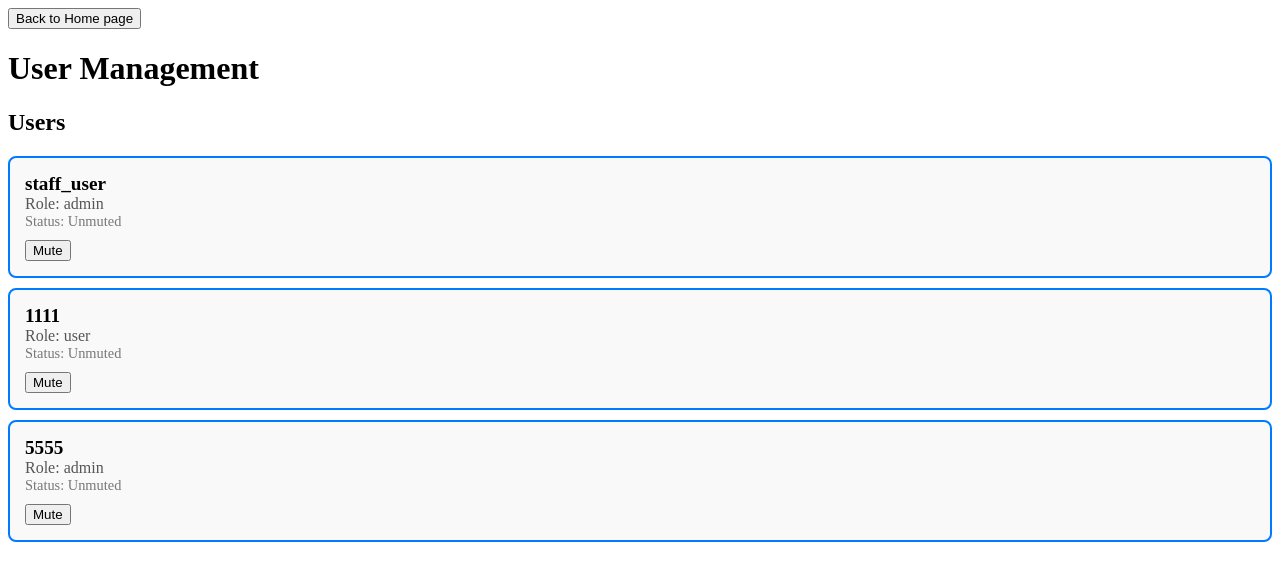
After one commit to Jack1in/INFO2222, a Flask app: page /user_management in a window 1280 px wide. The commit adds this page. Shown: the top 581 px of the page. Run offline with Flask 3, Linux system fonts and the light colour scheme; data comes from the database, SQL or seed files in the repository; both versions use the stored data as it was after the commit.

Commit message:
finished part4.d

```diff
--- a/app.py
+++ b/app.py
@@ -168,12 +168,14 @@ def get_messages(username, chat_partner,room_id):
 def home():
     username = request.args.get("username")
     sessionKey = request.args.get('sessionKey')
-    role = request.args.get('role')
     if request.args.get("sessionKey") != session.get(username):
         return redirect(url_for("login"))
+    user = db.get_user(username)
+    role = user.role if user else 'user'
     friend_requests = db.get_friend_requests(username)
     friends_list = db.get_friends_list(username)
     return render_template("home.jinja", username=username, friend_requests=friend_requests, friends_list=friends_list, sessionKey=sessionKey, role=role)
+
 
 @app.route("/send_request", methods=["POST"])
 def send_request():
@@ -534,5 +536,42 @@ def delete_comment():
     except Exception as e:
         return jsonify({"error": str(e)}), 500
 
+# 用户管理页面
+@app.route('/user_management')
+def user_management():
+    username = request.args.get('username')
+    sessionKey = request.args.get('sessionKey')
+    if request.args.get("sessionKey") != session.get(username):
+        return redirect(url_for("login"))
+    return render_template('user_management.jinja', username=username, sessionKey=sessionKey)
+
+@app.route('/get_users', methods=['GET'])
+def get_users():
+    try:
+        users = db.get_all_users()
+        return jsonify(users), 200
+    except Exception as e:
+        return jsonify({"error": str(e)}), 500
+
+@app.route('/toggle_mute_user', methods=['POST'])
+def toggle_mute_user():
+    try:
+        if not request.is_json:
+            return jsonify({"error": "Request does not contain JSON"}), 400
+
+        data = request.get_json()
+        username = data.get('username')
+        sessionKey = data.get('sessionKey')
+        target_username = data.get('target_username')
+        mute = data.get('mute')
+
+        if session.get(username) != sessionKey:
+            return jsonify({"error": "Invalid session key"}), 403
+
+        result = db.toggle_mute_user(target_username, mute)
+        return jsonify({"message": result}), 200
+    except Exception as e:
+        return jsonify({"error": str(e)}), 500
+
 if __name__ == '__main__':
     socketio.run(app, host='localhost', port=5000, ssl_context=(cert_path, key_path))
--- a/db.py
+++ b/db.py
@@ -151,6 +151,69 @@ def insert_staff_account():
         print(f"User '{username}' already exists.")
 
 
+def get_all_users():
+    with Session(engine) as session:
+        users = session.query(User).all()
+        return [{'username': user.username, 'role': user.role, 'muted': user.muted} for user in users]
+
+def toggle_mute_user(username: str, mute: bool) -> str:
+    with Session(engine) as session:
+        user = session.get(User, username)
+        if user:
+            user.muted = mute
+            session.commit()
+            return "User muted" if mute else "User unmuted"
+        return "User not found"
+
+# Insert a staff account after the database is created
+def insert_staff_account():
+    username = "staff_user"
+    password = "staff_password"
+    role = "admin"
+    if get_user(username) is None:
+        # Generate key pair
+        private_key = rsa.generate_private_key(
+            public_exponent=65537,
+            key_size=2048,
+        )
+        public_key = private_key.public_key()
+
+        # Convert keys to PEM format
+        private_key_pem = private_key.private_bytes(
+            encoding=serialization.Encoding.PEM,
+            format=serialization.PrivateFormat.TraditionalOpenSSL,
+            encryption_algorithm=serialization.NoEncryption()
+        ).decode('utf-8')
+
+        public_key_pem = public_key.public_bytes(
+            encoding=serialization.Encoding.PEM,
+            format=serialization.PublicFormat.SubjectPublicKeyInfo
+        ).decode('utf-8')
+
+        # Store the private key in a secure manner (here we just print it)
+        print(f"Private Key (store this securely): {private_key_pem}")
+
+        # First, hash the password using SHA-256
+        sha256_hashed_password = sha256(password.encode('utf-8')).hexdigest()
+
+        # Then, hash the SHA-256 hashed password using bcrypt
+        hashed_password_twice = bcrypt.hashpw(sha256_hashed_password.encode('utf-8'), bcrypt.gensalt()).decode('utf-8')
+
+        # Insert user with public key
+        print(f"Inserting user {username} with role {role}")
+        insert_user(username, hashed_password_twice, public_key_pem, role)
+
+        # Verify insertion by fetching the user and printing details
+        user = get_user(username)
+        if user:
+            print(f"User '{user.username}' inserted successfully.")
+            print(f"Public Key: {user.public_key}")
+            print(f"Role: {user.role}")
+        else:
+            print("Failed to insert user.")
+    else:
+        print(f"User '{username}' already exists.")
+
 
 # Call the function to insert the staff account
 insert_staff_account()
--- a/models.py
+++ b/models.py
@@ -46,6 +46,9 @@ class User(Base):
     public_key: Mapped[str] = mapped_column(String)
     role: Mapped[str] = mapped_column(String, nullable=False,default='user')
     online_status: Mapped[bool] = mapped_column(Boolean, default=False)
+    muted: Mapped[bool] = mapped_column(Boolean, default=False)
+
+
     friends = relationship(
         'User',
         secondary=friend_association,
--- a/templates/home.jinja
+++ b/templates/home.jinja
@@ -26,6 +26,9 @@
     <ol style="float: right">
         <li style="display:inline-block">Username: {{ username|escape }}</li>
         <li style="display:inline-block"><button onclick="logout()">Logout</button></li>
+        {% if role == 'admin' %}
+        <li style="display:inline-block"><button onclick="window.location.href='{{ url_for('user_management', username=username, sessionKey=sessionKey) }}'">User Management</button></li>
+        {% endif %}
     </ol>
     <ul style="float: left">
         <li><strong>Friend Requests:</strong>
--- /dev/null
+++ b/templates/user_management.jinja
@@ -0,0 +1,126 @@
+{% extends 'base.jinja' %}
+
+{% block content %}
+<style>
+    .user-container {
+        border: 2px solid #007BFF;
+        padding: 15px;
+        margin: 10px 0;
+        background-color: #f9f9f9;
+        border-radius: 8px;
+        cursor: pointer;
+        transition: background-color 0.3s, border-color 0.3s;
+    }
+
+    .user-container:hover {
+        background-color: #e0e0e0;
+        border-color: #0056b3;
+    }
+
+    .user-username {
+        font-size: 1.2em;
+        font-weight: bold;
+    }
+
+    .user-role {
+        font-size: 1em;
+        color: #555;
+    }
+
+    .user-status {
+        font-size: 0.9em;
+        color: #777;
+    }
+
+    .user-actions {
+        margin-top: 10px;
+    }
+
+    .user-actions button {
+        margin-right: 10px;
+    }
+</style>
+
+<nav>
+    <button onclick="window.location.href='{{ url_for('home', username=request.args.get('username'), sessionKey=request.args.get('sessionKey')) }}'">Back to Home page</button>
+</nav>
+
+<h1>User Management</h1>
+
+<main>
+    <section id="users">
+        <h2>Users</h2>
+        <div id="users_list">
+            <!-- Users will be populated here -->
+        </div>
+    </section>
+</main>
+
+<script>
+    document.addEventListener("DOMContentLoaded", function() {
+        async function loadUsers() {
+            try {
+                const response = await fetch("{{ url_for('get_users') }}");
+                if (response.ok) {
+                    const users = await response.json();
+                    const usersList = document.getElementById('users_list');
+                    usersList.innerHTML = '';
+
+                    users.forEach(user => {
+                        const userItem = document.createElement('div');
+                        userItem.className = 'user-container';
+                        userItem.innerHTML = `
+                            <div class="user-username">${user.username}</div>
+                            <div class="user-role">Role: ${user.role}</div>
+                            <div class="user-status">Status: ${user.muted ? 'Muted' : 'Unmuted'}</div>
+                            <div class="user-actions">
+                                <button onclick="toggleMuteUser('${user.username}', ${user.muted})">${user.muted ? 'Unmute' : 'Mute'}</button>
+                            </div>
+                        `;
+                        usersList.appendChild(userItem);
+                    });
+                } else {
+                    console.error("Failed to load users.");
+                }
+            } catch (error) {
+                console.error("Error loading users:", error);
+            }
+        }
+
+        async function toggleMuteUser(username, isMuted) {
+            const action = isMuted ? 'unmute' : 'mute';
+            const sessionKey = "{{ request.args.get('sessionKey') }}";
+
+            try {
+                const response = await fetch(`{{ url_for('toggle_mute_user') }}`, {
+                    method: "POST",
+                    headers: {
+                        "Content-Type": "application/json",
+                    },
+                    body: JSON.stringify({
+                        username: username,
+                        sessionKey: sessionKey,
+                        action: action
+                    }),
+                });
+
+                if (response.ok) {
+                    const result = await response.json();
+                    alert(`User ${action}d successfully!`);
+                    loadUsers();
+                } else {
+                    const errorText = await response.text();
+                    console.error(`Failed to ${action} user:`, errorText);
+                    alert(`Failed to ${action} user. Server response: ` + errorText);
+                }
+            } catch (error) {
+                console.error(`Error ${action}ing user:`, error);
+                alert(`An error occurred while trying to ${action} the user.`);
+            }
+        }
+
+        window.toggleMuteUser = toggleMuteUser;
+        loadUsers();
+    });
+</script>
+{% endblock %}
```
Also changed, not shown: articles.json (+0 -30 lines), comments.json (+1 -15 lines), database/main.db, user_management.jinja (added).
